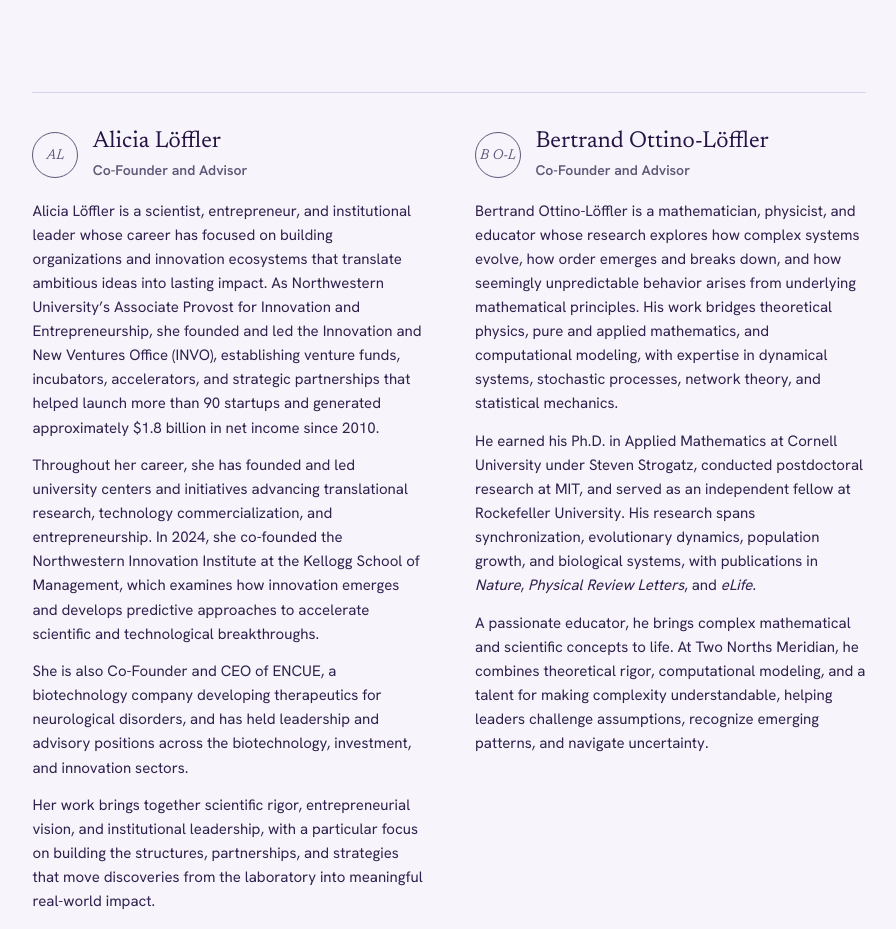
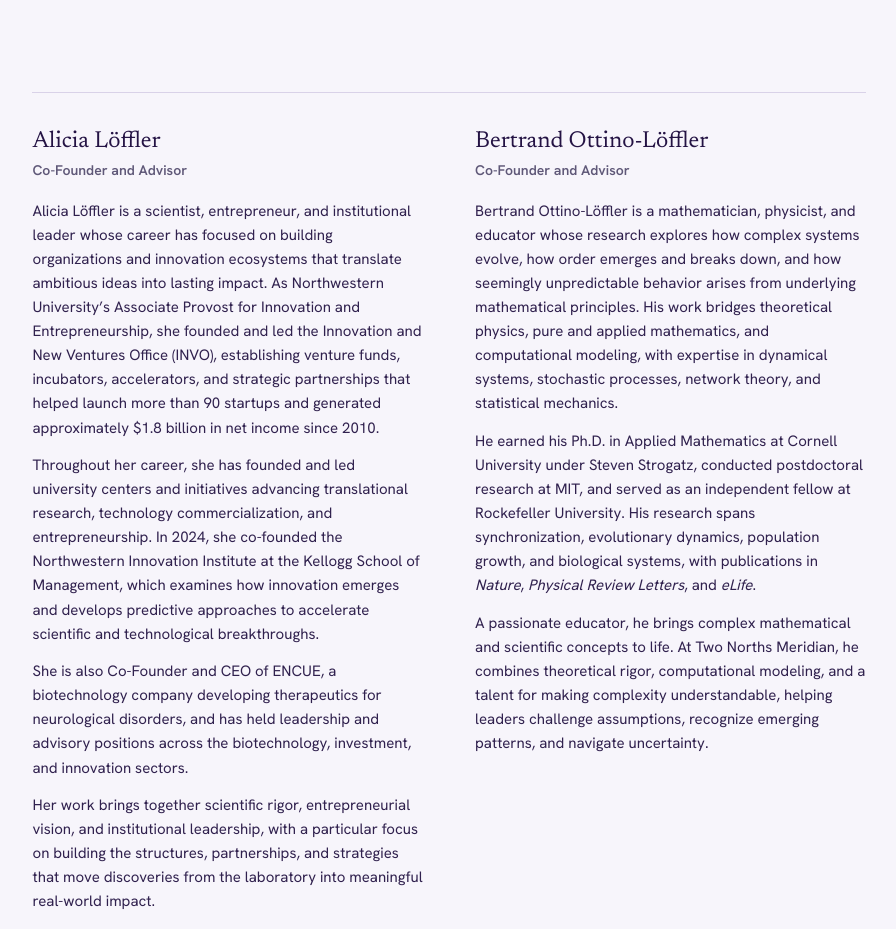
Before and after one commit to nnudrelyt/TwoNorthsMeridian, a plain HTML site: page index.html in a window 1280 px wide. Shown: the part 4260-5189 px from the top of the page, without its empty margins (356-1252 px from the left). Drawn offline with Linux system fonts and the light colour scheme.

Commit message:
Who we are: remove advisor initials circles
Co-Authored-By: Claude Opus 5.5 <noreply@anthropic.com>

```diff
--- a/index.html
+++ b/index.html
@@ -385,7 +385,6 @@
   /* advisors: stepped back — divider, small initials, smaller name + text */
   .team-advisors { margin-top: clamp(3.5rem, 6vw, 5.5rem); padding-top: 2.25rem; border-top: 1px solid var(--rule); font-size: .94rem; line-height: 1.6; color: color-mix(in srgb, var(--ink) 80%, var(--muted)); }
   .team-advisors .person-head { gap: .9rem; }
-  .team-advisors .mono { width: 2.875rem; height: 2.875rem; border-width: 1.25px; font-size: .9rem; color: var(--muted); }
   .team-advisors .person h3 { font-size: 1.45rem; line-height: 1.15; color: var(--ink); }
   .team-advisors .role { color: var(--muted); font-size: .875rem; margin-top: .2rem; }
   .team-advisors .person .bio { margin-top: 1.1rem; }
@@ -678,7 +677,6 @@
         <div class="team-advisors">
           <article class="person">
             <div class="person-head">
-              <div class="mono" aria-hidden="true"><span>AL</span></div>
               <div>
                 <h3>Alicia Löffler</h3>
                 <p class="role">Co-Founder and Advisor</p>
@@ -692,7 +690,6 @@
 
           <article class="person">
             <div class="person-head">
-              <div class="mono" aria-hidden="true"><span>B O-L</span></div>
               <div>
                 <h3>Bertrand Ottino-Löffler</h3>
                 <p class="role">Co-Founder and Advisor</p>
```
